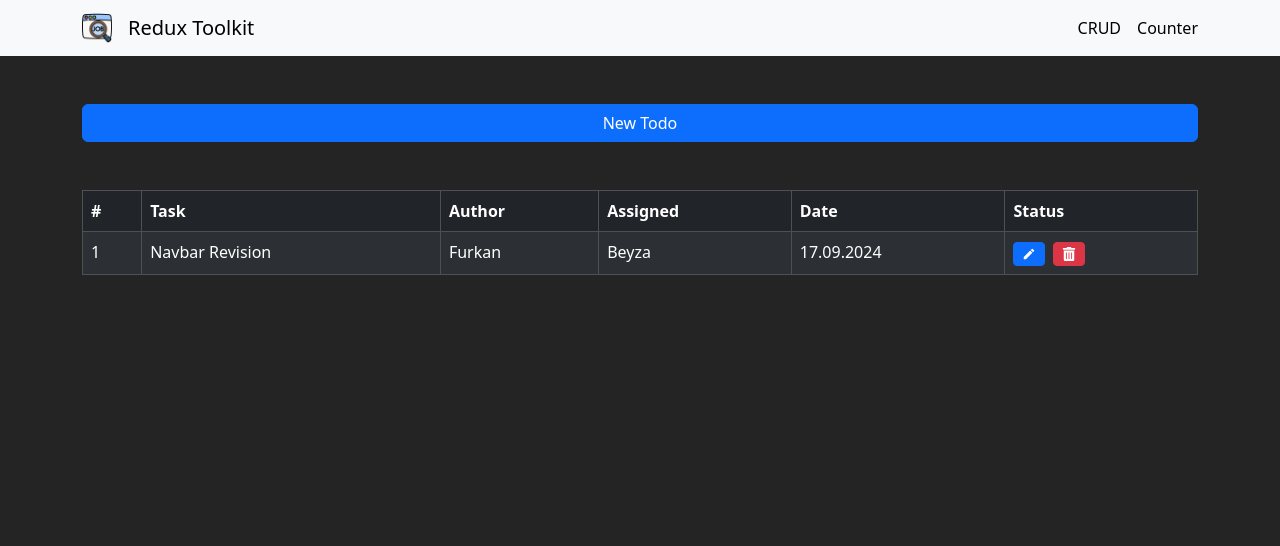
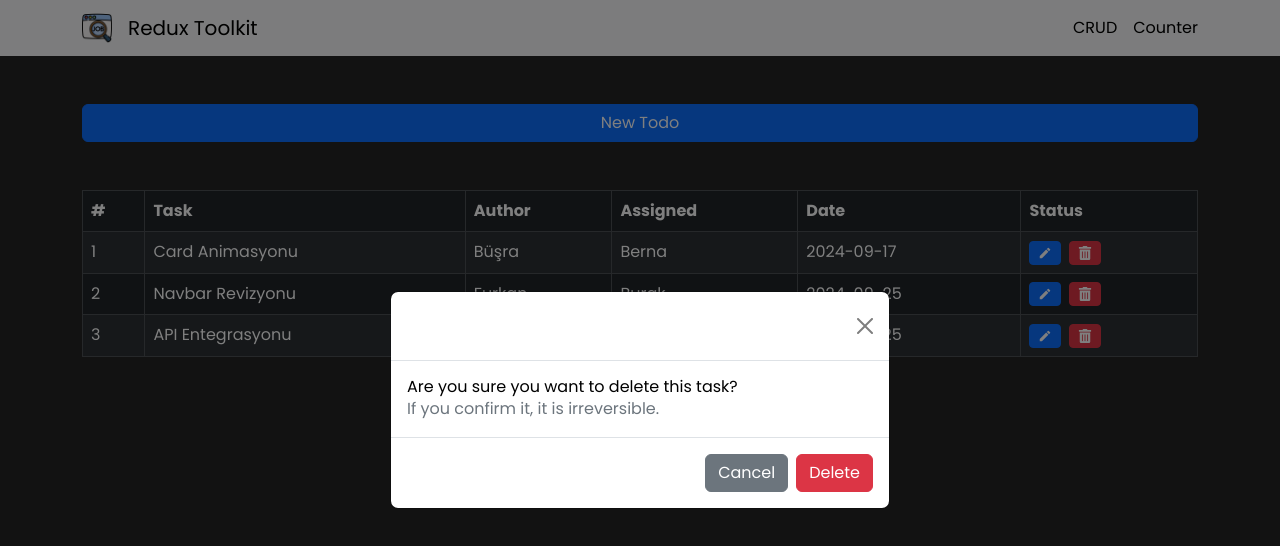
Before and after one commit to beyzaaakeser/Redux-Toolkit, a React (Vite) app: page / in a window 1280 px wide. Both pictures are taken after a click on the button 1069 px from the left and 253 px from the top of the page. Shown: the top 546 px of the page. Built offline with nearby package versions, Linux system fonts and the light colour scheme.

Commit message:
task table

```diff
--- /dev/null
+++ b/src/components/ConfirmModal.jsx
@@ -0,0 +1,29 @@
+import React from 'react'
+import { Button, Modal } from 'react-bootstrap'
+
+const ConfirmModal = ({handleClose,isOpen}) => {
+    const handleDelete = () => {
+
+     }
+  return (
+    <Modal show={isOpen} onHide={()=>{handleClose}} centered >
+        <Modal.Header closeButton>
+          <Modal.Title>Modal heading</Modal.Title>
+        </Modal.Header>
+        <Modal.Body className='text-black'>
+        <h5 className='font-bold text-lg'>Are you sure you want to delete this task?</h5>
+        <p className='text-secondary'>If you confirm it, it is irreversible. </p>
+        </Modal.Body>
+        <Modal.Footer>
+          <Button variant="secondary" onClick={handleClose}>
+            Cancel
+          </Button>
+          <Button variant="danger" onClick={handleDelete}>
+           Delete
+          </Button>
+        </Modal.Footer>
+      </Modal>
+  )
+}
+
+export default ConfirmModal
--- /dev/null
+++ b/src/components/TaskTable.jsx
@@ -0,0 +1,55 @@
+import React, { useState } from 'react';
+import { Button, Table } from 'react-bootstrap';
+import { FaTrashAlt } from 'react-icons/fa';
+import { MdEdit } from 'react-icons/md';
+import { useSelector } from 'react-redux';
+import ConfirmModal from './ConfirmModal';
+
+const TaskTable = () => {
+  const { tasks } = useSelector((store) => store.crudReducer);
+  const [isDelOpen, setIsDelOpen] = useState(false);
+  return (
+    <Table variant="dark" responsive striped hover bordered>
+      <thead>
+        <tr>
+          <th>#</th>
+          <th>Task</th>
+          <th>Author</th>
+          <th>Assigned</th>
+          <th>Date</th>
+          <th>Status</th>
+        </tr>
+      </thead>
+      <tbody>
+        {tasks.map((task, index) => (
+          <tr key={index}>
+            <td>{index + 1}</td>
+            <td>{task.title}</td>
+            <td>{task.author}</td>
+            <td>{task.assigned}</td>
+            <td>{task.end_date}</td>
+            <td>
+              <Button size="sm">
+                <MdEdit />
+              </Button>
+              <Button
+                onClick={() => setIsDelOpen(true)}
+                variant="danger"
+                size="sm"
+                className="ms-2"
+              >
+                <FaTrashAlt />
+              </Button>
+            </td>
+          </tr>
+        ))}
+      </tbody>
+      <ConfirmModal
+        isOpen={isDelOpen}
+        handleClose={() => setIsDelOpen(false)}
+      />
+    </Table>
+  );
+};
+
+export default TaskTable;
--- a/src/constants.jsx
+++ b/src/constants.jsx
@@ -1,6 +1,32 @@
 export const inputs = [
-  { label:"Todo Title", name: 'title', holder: 'Exp:Navbar Revision' },
-  { label:"Name",name: 'author' },
-  { label:"Assigned Person",name: 'assigned' },
-  { label:"Deadline",name: 'end_date', type: 'date' },
+  { label: 'Todo Title', name: 'title', holder: 'Exp:Navbar Revision' },
+  { label: 'Name', name: 'author' },
+  { label: 'Assigned Person', name: 'assigned' },
+  { label: 'Deadline', name: 'end_date', type: 'date' },
 ];
+
+export const initialTasks = [
+
+    {
+      title: 'Card Animasyonu',
+      author: 'Büşra',
+      assigned: 'Berna',
+      end_date: '2024-09-17',
+      id: '805b2311-f97e-40e8-b32e-05278d23e155',
+    },
+    {
+      title: 'Navbar Revizyonu',
+      author: 'Furkan',
+      assigned: 'Burak',
+      end_date: '2024-09-25',
+      id: 'ef787186-12fe-4e3e-a18a-339e99f9562c',
+    },
+    {
+      title: 'API Entegrasyonu',
+      author: 'Ersin ',
+      assigned: 'Özgün',
+      end_date: '2024-09-25',
+      id: '398e01b5-df82-4b81-be4a-b0ebb0dd9b51',
+    },
+
+];
--- a/src/index.css
+++ b/src/index.css
@@ -1,10 +1,12 @@
+@import url('https://fonts.googleapis.com/css2?family=Poppins:ital,wght@0,100;0,200;0,300;0,400;0,500;0,600;0,700;0,800;0,900;1,100;1,200;1,300;1,400;1,500;1,600;1,700;1,800;1,900&display=swap');
+
 @tailwind base;
 @tailwind components;
 @tailwind utilities;
-
 body {
   color: rgba(255, 255, 255, 0.87);
   background-color: #242424;
   margin: 0;
   min-height: 100vh;
+  font-family: 'Poppins', system-ui;
 }
--- a/src/pages/Crud.jsx
+++ b/src/pages/Crud.jsx
@@ -1,49 +1,22 @@
 import React, { useState } from 'react';
 import { Button, Container, Stack, Table } from 'react-bootstrap';
-import { MdEdit } from "react-icons/md";
-import { FaTrashAlt } from "react-icons/fa";
 import FormModal from '../components/FormModal';
-import { useSelector } from 'react-redux';
+import TaskTable from '../components/TaskTable';
 
 const Crud = () => {
+  const [isOpen, setIsOpen] = useState(false);
 
-    const [isOpen, setIsOpen] = useState(false)
-    const state = useSelector((store) => store.crudReducer)
-    console.log(state);
   return (
     <div className="">
       <Container>
-        <Stack className='items-end my-5'>
+        <Stack className="items-end my-5">
           <Button onClick={() => setIsOpen(true)}>New Todo</Button>
         </Stack>
-        <Table variant='dark' responsive striped hover bordered>
-            <thead>
-                <tr>
-                    <th>#</th>
-                    <th>Task</th>
-                    <th>Author</th>
-                    <th>Assigned</th>
-                    <th>Date</th>
-                    <th>Status</th>
-                </tr>
-            </thead>
-            <tbody>
-                <tr>
-                    <td>1</td>
-                    <td>Navbar Revision</td>
-                    <td>Furkan</td>
-                    <td>Beyza</td>
-                    <td>17.09.2024</td>
-                    <td>
-                        <Button size='sm'><MdEdit /></Button>
-                        <Button variant="danger" size='sm' className='ms-2'><FaTrashAlt /></Button>
-                    </td>
-                </tr>
-            </tbody>
-        </Table>
+
+        <TaskTable />
       </Container>
 
-      <FormModal isOpen={isOpen} close={()=> setIsOpen(false)}/>
+      <FormModal isOpen={isOpen} close={() => setIsOpen(false)} />
     </div>
   );
 };
--- a/src/redux/slices/crudSlice.js
+++ b/src/redux/slices/crudSlice.js
@@ -1,9 +1,10 @@
 import { createSlice } from '@reduxjs/toolkit';
 import { v4 } from 'uuid';
+import { initialTasks } from '../../constants';
 
 const crudSlice = createSlice({
   name: 'crud',
-  initialState: { tasks: [] },
+  initialState: { tasks: initialTasks},
   reducers: {
     addTask: (state, action) => {
       action.payload.id = v4();
```
